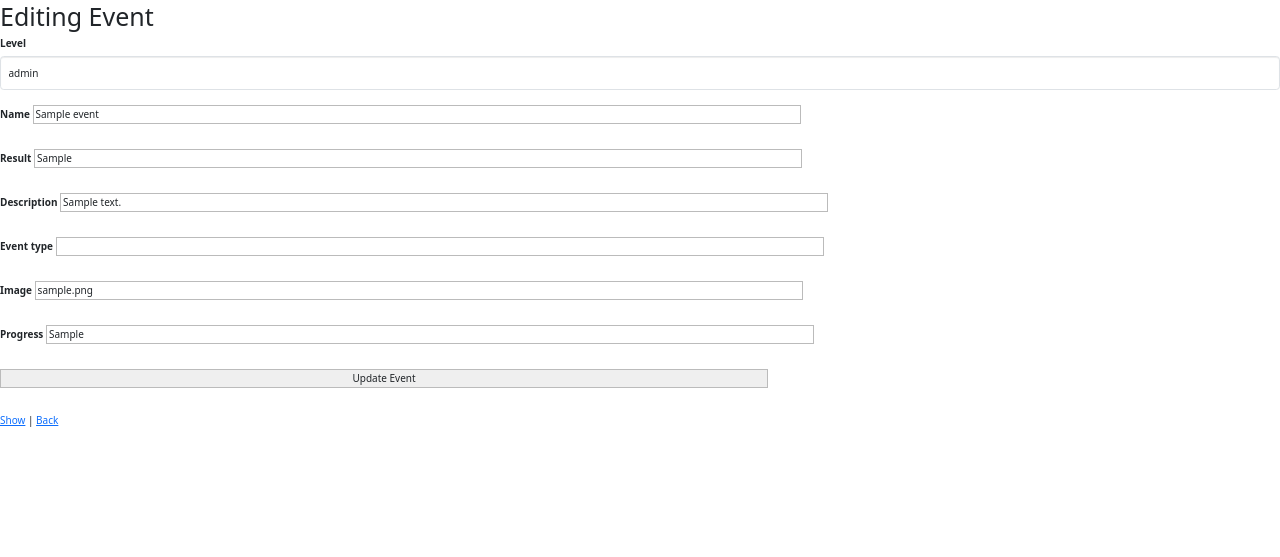
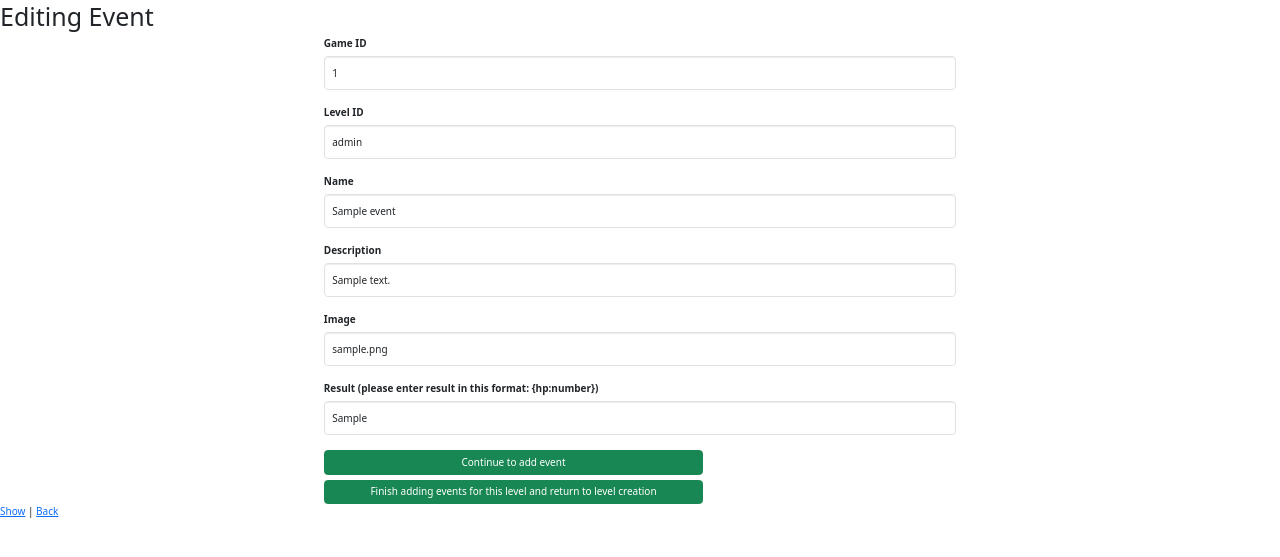
Before and after one commit to alexblattner/Jama, a Rails app: page /events/1/edit in a window 1280 px wide. Shown: the part 79-636 px from the top of the page. Run offline with Rails 7, Linux system fonts and the light colour scheme; a user stored in the database is signed in; tables that the repository leaves empty hold one stand-in row (values such as "Sample post"); style sheets or scripts are compiled from the project's sources; some libraries are stand-ins or nearby versions; some web fonts are replaced.

Commit message:
for project review demo

```diff
--- a/app/controllers/events_controller.rb
+++ b/app/controllers/events_controller.rb
@@ -21,6 +21,10 @@ class EventsController < ApplicationController
   def new
     @event = Event.new
     @event.level = Level.find(params[:level_id])
+    puts "############################"
+    puts params
+    puts "############################"
+    @event.game = Game.find(params[:game_id])
   end
 
   # GET /events/1/edit
@@ -31,13 +35,17 @@ class EventsController < ApplicationController
   # POST /events.json
   def create
     @event = Event.new(event_params)
+    puts "111"
+    puts event_params
+    puts "111"
     @event.level = Level.find(event_params[:level_id])
+    @event.game = Game.find(event_params[:game_id])
     if @event.save
       flash[:success] = "Get new event created."
-      if params[:commit] == 'Continue add event'
-        redirect_to addevent_url(event_params[:level_id])
+      if params[:commit] == 'Continue to add event'
+        redirect_to addevent_url(event_params[:level_id, :game_id])
       else
-        redirect_to addlevel_url(level_params[:game_id])
+        redirect_to addlogic_url(level_params[:game_id])
       end
     else
       render "new"
@@ -76,6 +84,6 @@ class EventsController < ApplicationController
 
     # Never trust parameters from the scary internet, only allow the white list through.
     def event_params
-      params.require(:event).permit(:name, :result, :description, :event_type, :image, :progress, :level_id)
+      params.require(:event).permit(:name, :result, :description, :event_type, :image, :progress, :level_id, :game_id)
     end
 end
--- a/app/models/event.rb
+++ b/app/models/event.rb
@@ -1,3 +1,4 @@
 class Event < ApplicationRecord
     belongs_to :level
+    belongs_to :game
 end
--- a/app/models/game.rb
+++ b/app/models/game.rb
@@ -1,5 +1,6 @@
 class Game < ApplicationRecord
     has_many :levels
+    has_many :events
     has_many :gamestates
 
     validates :game_name, presence: true, length: { maximum: 50 }
--- a/app/views/events/_form.html.erb
+++ b/app/views/events/_form.html.erb
@@ -1,3 +1,5 @@
+<div class="row">
+<div class="col-md-6 col-md-offset-3">
 <%= form_with(model: event, local: true) do |form| %>
   <% if event.errors.any? %>
     <div id="error_explanation">
@@ -11,40 +13,29 @@
     </div>
   <% end %>
 
-  <%= form.label :level_id %>
-  <%= form.text_field :level_id, class: 'form-control' %>
+    <%= form.label(:game_id, "Game ID") %>
+    <%= form.text_field :game_id, class: 'form-control' %>
 
-  <div class="field">
+    <%= form.label(:level_id, "Level ID") %>
+    <%= form.text_field :level_id, class: 'form-control' %>
+
     <%= form.label :name %>
-    <%= form.text_field :name %>
-  </div>
+    <%= form.text_field :name, class: 'form-control' %>
 
-  <div class="field">
-    <%= form.label :result %>
-    <%= form.text_field :result %>
-  </div>
+    <%= form.label :description %>
+    <%= form.text_field :description, class: 'form-control' %>
 
-  <div class="field">
-    <%= form.label :description %>
-    <%= form.text_field :description %>
-  </div>
+    <%= form.label :image %>
+    <%= form.text_field :image, class: 'form-control' %>
 
-  <div class="field">
-    <%= form.label :event_type %>
-    <%= form.text_field :event_type %>
-  </div>
+    <%= form.label(:result, "Result (please enter result in this format: {hp:number})") %>
+    <%= form.text_field :result, class: 'form-control' %>
 
-  <div class="field">
-    <%= form.label :image %>
-    <%= form.text_field :image %>
-  </div>
-
-  <div class="field">
-    <%= form.label :progress %>
-    <%= form.text_field :progress %>
-  </div>
-
-  <div class="actions">
-    <%= form.submit %>
+    <%= form.submit "Continue to add event", class: "btn btn-success" %>
+      <div>
+      <h1>   </h1>
+      </div>
+    <%= form.submit "Finish adding events for this level and return to level creation", class: "btn btn-success" %>
+    </div>
   </div>
 <% end %>
--- a/app/views/events/new.html.erb
+++ b/app/views/events/new.html.erb
@@ -1,4 +1,4 @@
-<h1 align="center">New Events</h1>
+<h1 align="center">Add a New Event</h1>
 
 <%= render 'form', event: @event %>
 
--- a/app/views/games/logicform.html.erb
+++ /dev/null
@@ -1,3 +0,0 @@
-<p id="notice"><%= notice %></p>
-
-<h1>Add logic</h1>
--- a/app/views/levels/new.html.erb
+++ b/app/views/levels/new.html.erb
@@ -1,7 +1,3 @@
-<h1 align="center">New Level</h1>
+<h1 align="center">Add a New Level</h1>
 
 <%= render 'form', level: @level %>
-
-<h2>
-<%= link_to 'View all levels (including other games)', levels_path %>
-</h2>
--- a/config/routes.rb
+++ b/config/routes.rb
@@ -27,8 +27,8 @@ Rails.application.routes.draw do
   get '/creategame', to: 'games#new'
   get '/allgames', to: 'games#all'
   get '/addlevel/:game_id' , to: 'levels#new', as: 'addlevel'
-  get '/addevent/:level_id' , to: 'events#new', as: 'addevent'
+  get '/addevent/:level_id/:game_id' , to: 'events#new', as: 'addevent'
 
-  get '/addlogic/:game_id' , to: 'games#addlogic', as: 'addlogic'
+  get '/organize/:game_id' , to: 'levels#organize', as: 'organizelevel'
 
 end
--- a/db/migrate/20200321185427_create_events.rb
+++ b/db/migrate/20200321185427_create_events.rb
@@ -3,6 +3,7 @@ class CreateEvents < ActiveRecord::Migration[6.0]
     create_table :events do |t|
       t.string :name
       t.string :level_id
+      t.string :game_id
       t.string :result
       t.string :description
       t.string :event_type
```
Also changed, not shown: app/controllers/games_controller.rb (+2 -8 lines), app/controllers/levels_controller.rb (+9 -6 lines), app/views/games/_form.html.erb (+4 -16 lines), app/views/levels/_form.html.erb (+6 -10 lines), app/views/levels/organizelevelform.html.erb (added, +13 -0 lines), db/schema.rb, 1 other file.
